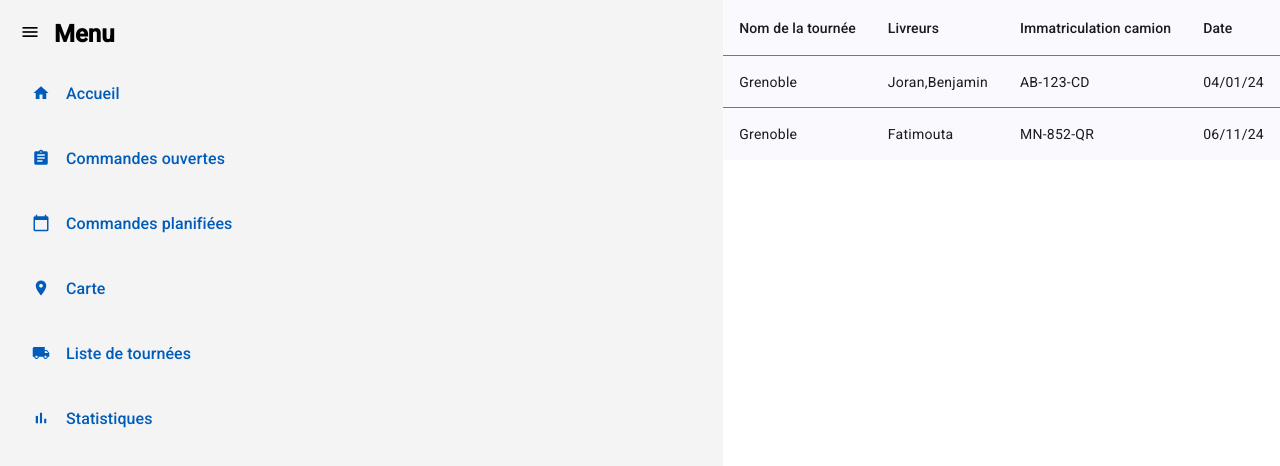
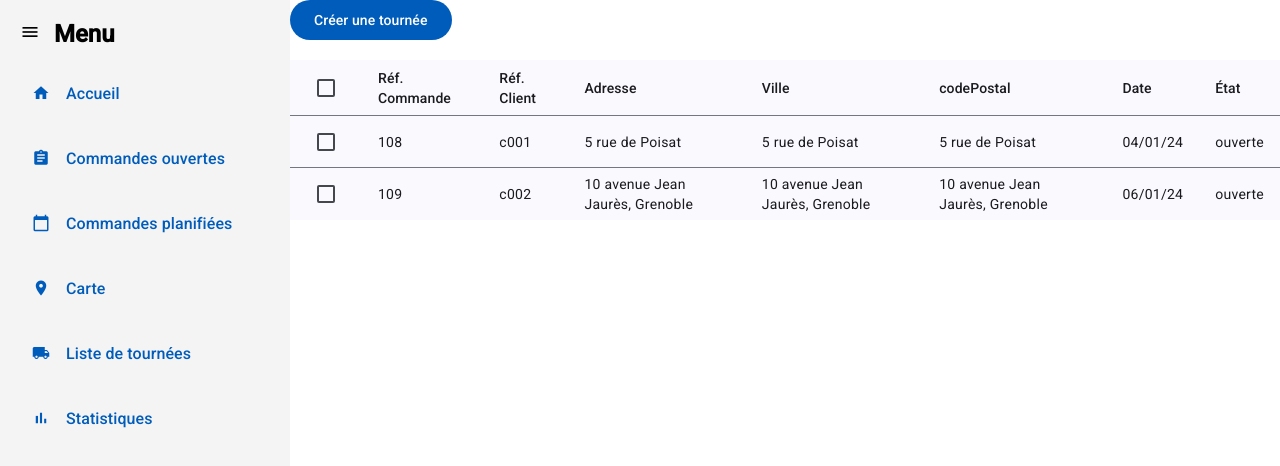
Before and after one commit to l3miage-adjakotm/l3-miage-2024-2025-projet-groupe-09, an Angular app in the folder grenoble-express/: page / in a window 1280 px wide. Shown: the top 466 px of the page. Built offline with nearby package versions, Linux system fonts and the light colour scheme.

Commit message:
before merge

```diff
--- a/grenoble-express/src/app/app.component.html
+++ b/grenoble-express/src/app/app.component.html
@@ -1,4 +1,4 @@
 <div class="container">
     <app-nav-bar></app-nav-bar>
-    <app-view-tour></app-view-tour>
+    <app-view-order></app-view-order>
   </div>
```
